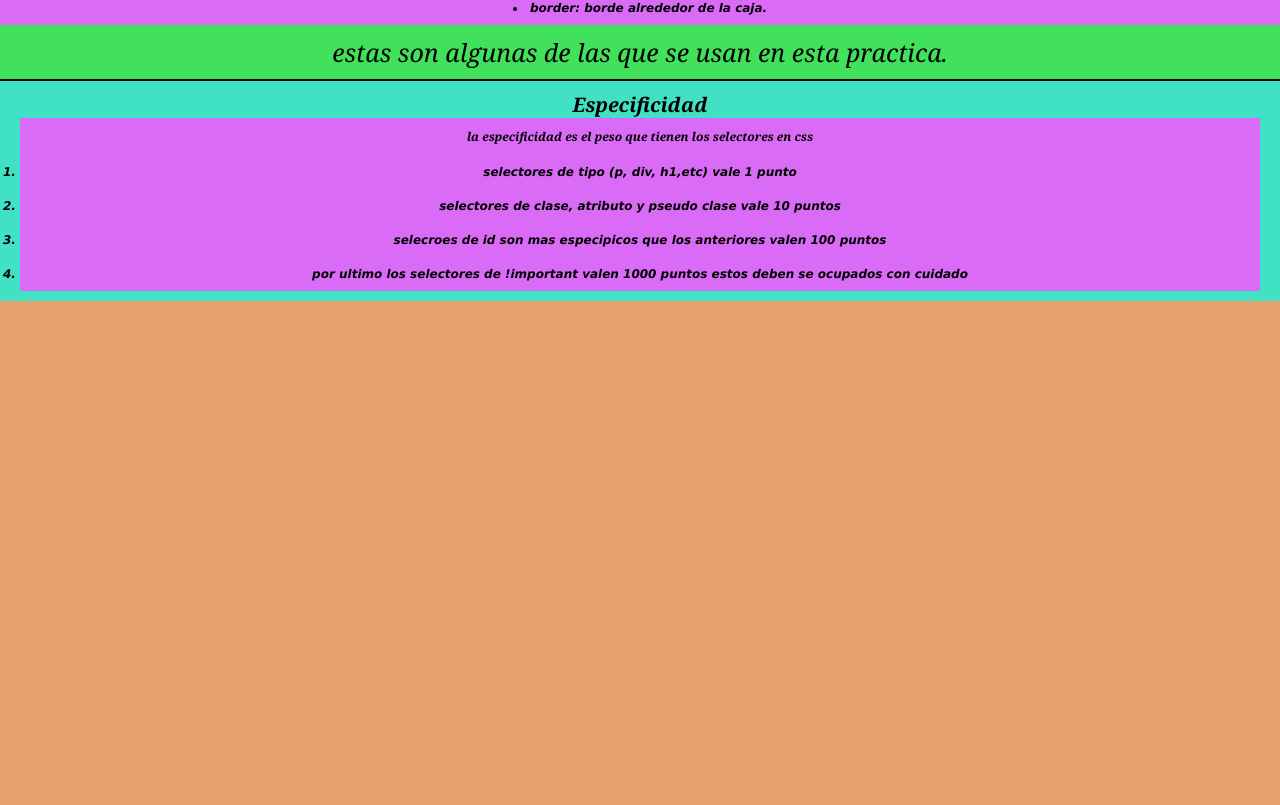
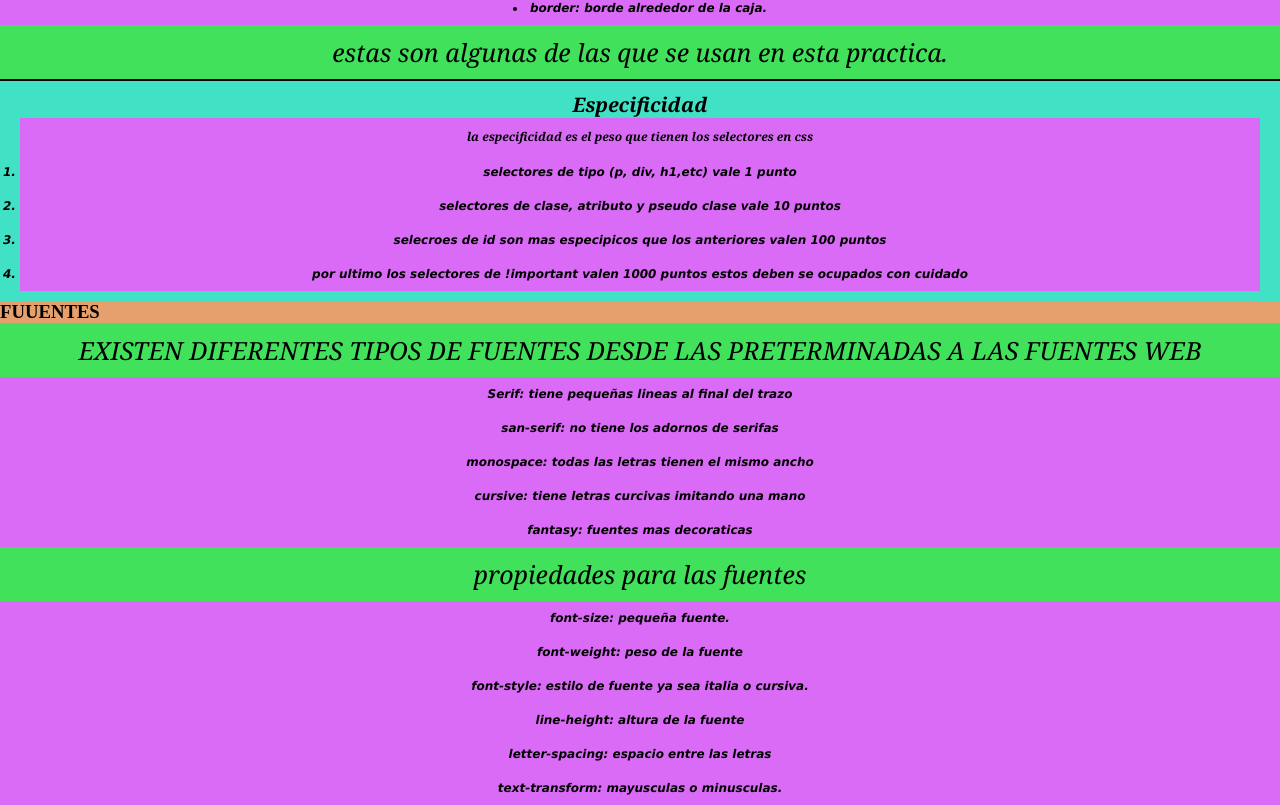
Before and after one commit to Jesus-Antonio-Dominguez-Aboyte/propiedades-basicas-css, a plain HTML site: page index.html in a window 1280 px wide. Shown: the part 465-1270 px from the top of the page. Before the commit the page ends 800 px from the top, so only its background shows below. Drawn offline with Linux system fonts and the light colour scheme.

Commit message:
se agregan las fuentes y sus propiedades

```diff
--- a/index.html
+++ b/index.html
@@ -45,5 +45,31 @@
         </li>
       </ol>
     </div>
+
+    <div class="contenedor-f">
+      <h3>FUUENTES</h3>
+      <p>
+        EXISTEN DIFERENTES TIPOS DE FUENTES DESDE LAS PRETERMINADAS A LAS
+        FUENTES WEB
+      </p>
+      <ol>
+        <li>Serif: tiene pequeñas lineas al final del trazo</li>
+        <li>san-serif: no tiene los adornos de serifas</li>
+        <li>monospace: todas las letras tienen el mismo ancho</li>
+        <li>cursive: tiene letras curcivas imitando una mano</li>
+        <li>fantasy: fuentes mas decoraticas</li>
+      </ol>
+      <article>
+        <p>propiedades para las fuentes</p>
+        <ul>
+          <li>font-size: pequeña fuente.</li>
+          <li>font-weight: peso de la fuente</li>
+          <li>font-style: estilo de fuente ya sea italia o cursiva.</li>
+          <li>line-height: altura de la fuente</li>
+          <li>letter-spacing: espacio entre las letras</li>
+          <li>text-transform: mayusculas o minusculas.</li>
+        </ul>
+      </article>
+    </div>
   </body>
 </html>
```
